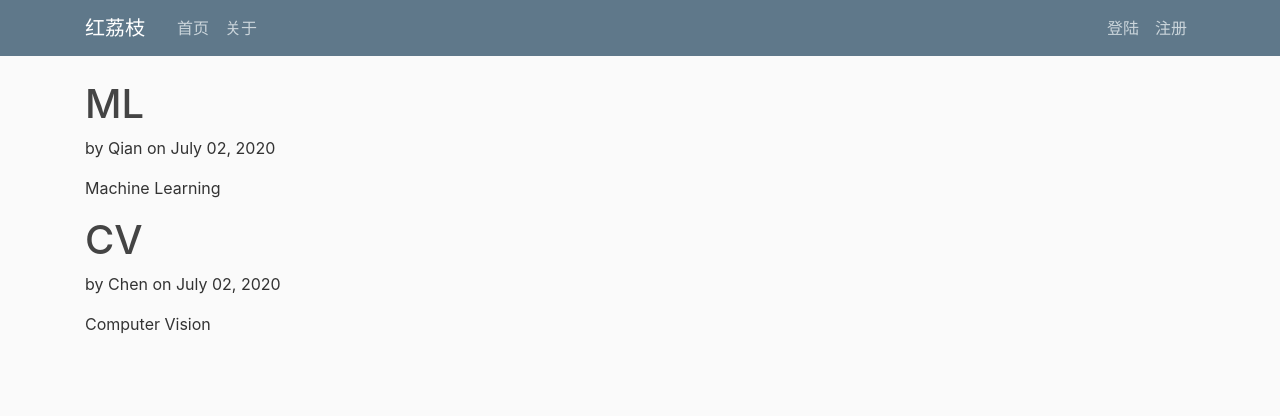
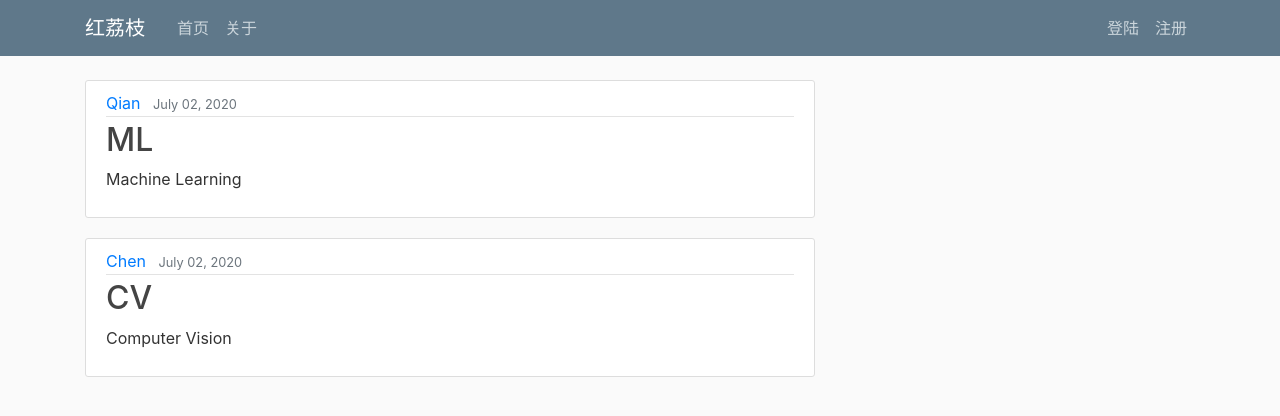
Before and after one commit to chen-qian-dan/www.leetchee.com_20200701Wed, a Django app: page /blog/ in a window 1280 px wide. Shown: the top 416 px of the page. Run offline with Django 3.2, Linux system fonts and the light colour scheme; some libraries are stand-ins or nearby versions.

Commit message:
update post to article format

```diff
--- a/src/blog/templates/blog/blog_home.html
+++ b/src/blog/templates/blog/blog_home.html
@@ -3,8 +3,15 @@
     <!--posts is the key of context-->
     <!--{{ a }} means a is variable-->
     {% for post in posts %}
-        <h1>{{ post.title }}</h1>
-        <p>by {{ post.author }} on {{ post.date_posted }}</p>
-        <p>{{ post.content }}</p>
+        <article class="media content-section">
+            <div class="media-body">
+                <div class="article-metadata">
+                    <a class="mr-2" href="#">{{ post.author }}</a>
+                    <small class="text-muted">{{ post.date_posted }}</small>
+                </div>
+                <h2><a class="article-title" href="#">{{ post.title }}</a></h2>
+                <p class="article-content">{{ post.content }}</p>
+            </div>
+        </article>
     {% endfor %}
 {% endblock content %}
```
